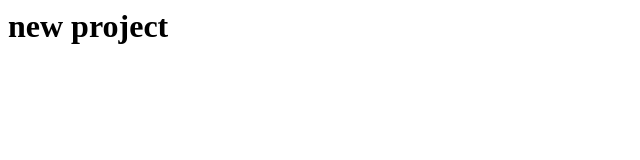
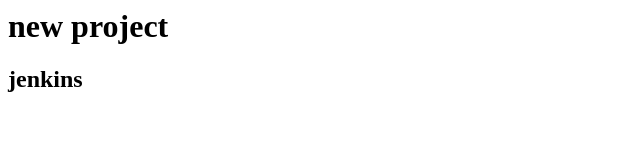
Before and after one commit to gurramrajkumar/devopsproject, a plain HTML site: page index.html in a window 1280 px wide. Shown: the whole page, without its empty margins (0-640 px from the left). Drawn offline with Linux system fonts and the light colour scheme.

Commit message:
Update index.html

```diff
--- a/index.html
+++ b/index.html
@@ -1 +1,2 @@
 <h1>new project</h1>
+<h2>jenkins</h2>
```
